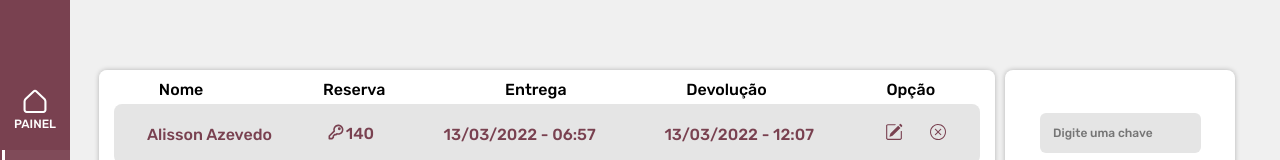
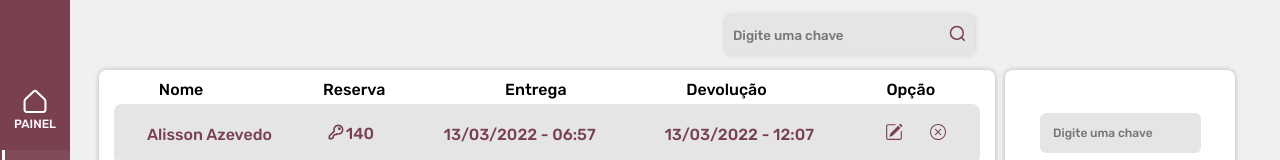
Before and after one commit to AlissonAzevedo/reservas-dio, a Vue app: page /chaves in a window 1280 px wide. Shown: the top 160 px of the page. Built offline with nearby package versions, Linux system fonts and the light colour scheme; some icons are missing.

Commit message:
chore: add component searchInput

```diff
--- a/src/views/ChaveView.vue
+++ b/src/views/ChaveView.vue
@@ -1,6 +1,7 @@
 <template>
   <div class="container-card">
     <div id="container-key">
+      <SearchInput />
       <KeyCard />
       <CardAside />
     </div>
@@ -10,11 +11,13 @@
 <script>
 import KeyCard from "@/components/Chave/Card";
 import CardAside from "@/components/Chave/CardAside";
+import SearchInput from "@/components/Chave/SearchInput";
 export default {
   name: "ChaveView",
   components: {
     KeyCard,
     CardAside,
+    SearchInput,
   },
 };
 </script>
```
